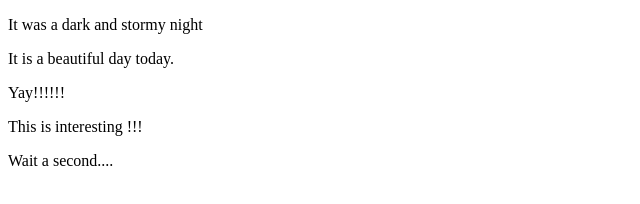
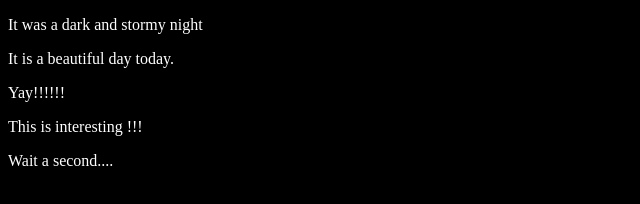
Before and after one commit to JulesTheHun/fireside-story, a plain HTML site: page index.html in a window 1280 px wide. Shown: the whole page, without its empty margins (0-640 px from the left). Drawn offline with Linux system fonts and the light colour scheme.

Commit message:
added a style sheet

```diff
--- a/index.html
+++ b/index.html
@@ -1,5 +1,9 @@
 <!DOCTYPE html>
 <html>
+  <head>
+    <link href="style.css" type="text/css" rel="stylesheet" >
+
+  </head>
   <body>
   <p>It was a dark and stormy night</p>
   <p>It is a beautiful day today.</p>
--- /dev/null
+++ b/style.css
@@ -0,0 +1,4 @@
+body {
+    color:white;
+    background-color: black;
+  }
```
